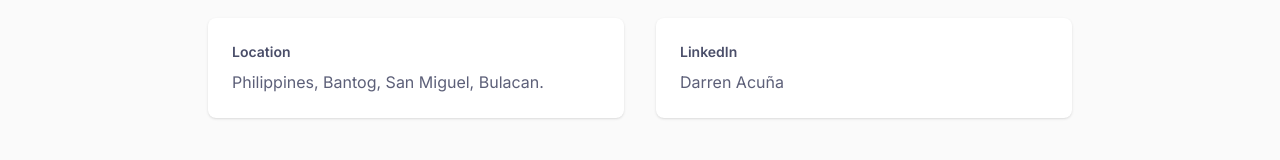
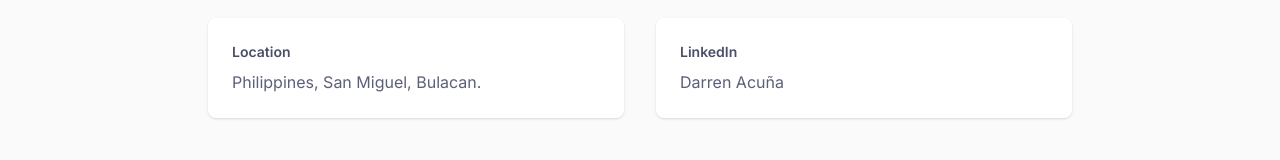
Before and after one commit to darrencelzo77/Darren-Portfolio, a React (Vite) app: page / in a window 1280 px wide. Shown: the part 4042-4202 px from the top of the page. Built offline with nearby package versions, Linux system fonts and the light colour scheme.

Commit message:
Sage it update

```diff
--- a/src/components/Contact.tsx
+++ b/src/components/Contact.tsx
@@ -14,7 +14,7 @@ const Contact: React.FC = () => {
     },
     {
       title: 'Location',
-      info: 'Philippines, Bantog, San Miguel, Bulacan.',
+      info: 'Philippines, San Miguel, Bulacan.',
       link: null,
     },
     {
```
